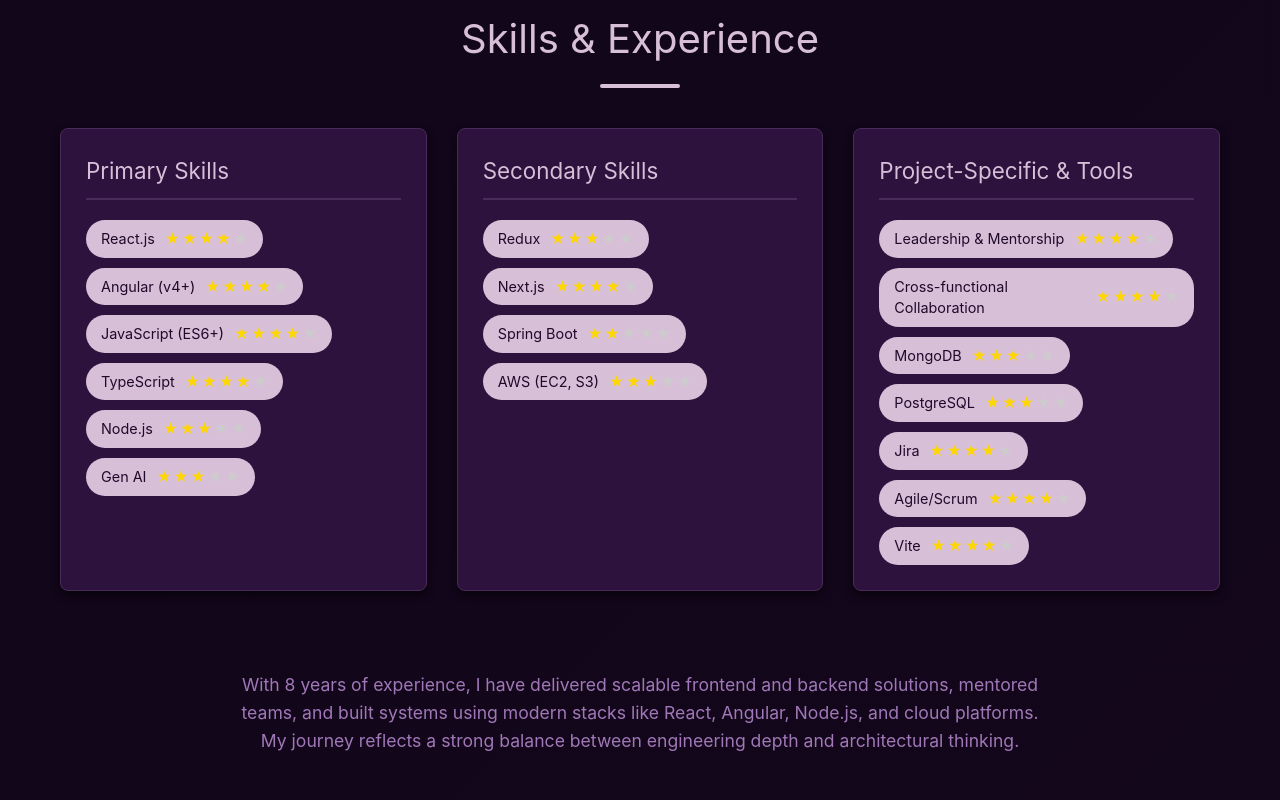
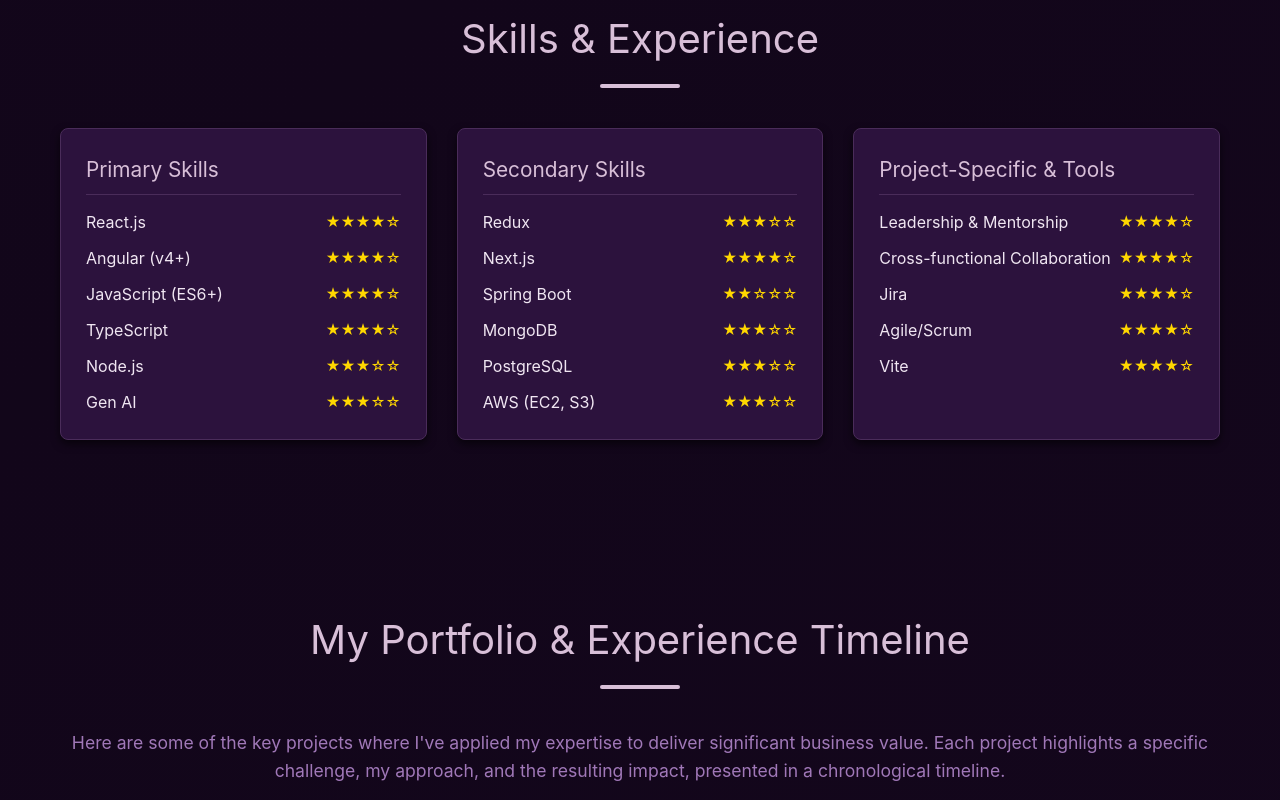
Before and after one commit to ajinkyabapat1/showoff, a React (Vite) app: page / in a window 1280 px wide. Shown: the part 1620-2420 px from the top of the page. Built offline with nearby package versions, Linux system fonts and the light colour scheme.

Commit message:
added skill section

```diff
--- a/src/components/Skills.css
+++ b/src/components/Skills.css
@@ -1,66 +1,55 @@
-/* src/pages/Skills.css */
 .skills-grid {
   display: grid;
-    grid-template-columns: repeat(auto-fit, minmax(280px, 1fr));
+  grid-template-columns: repeat(auto-fit, minmax(300px, 1fr));
   gap: 30px;
-    margin-top: 30px;
+  margin-top: 40px;
+}
+
+.skill-category {
+  background-color: var(--card-background);
+  border: 1px solid var(--border-color);
+  border-radius: var(--border-radius);
+  padding: 25px;
+  box-shadow: 0 4px 8px var(--shadow-color);
+  transition: all var(--transition-speed);
+  max-height: none;
+  overflow: hidden;
 }
 
 .skill-category h3 {
   color: var(--primary-color);
-    margin-bottom: 20px;
-    font-size: 1.4em;
-    border-bottom: 2px solid var(--border-color);
-    padding-bottom: 10px;
+  font-size: 1.3em;
+  margin-bottom: 15px;
+  border-bottom: 1px solid var(--border-color);
+  padding-bottom: 8px;
 }
 
 .skill-list {
   list-style: none;
   padding: 0;
+  margin: 0;
   display: flex;
-    flex-wrap: wrap;
-    gap: 10px;
+  flex-direction: column;
+  gap: 12px;
 }
 
 .skill-item {
-    background-color: var(--border-color); /* Lighter background for tags */
+  font-size: 1em;
   color: var(--text-color);
-    padding: 8px 15px;
-    border-radius: 20px;
-    font-size: 0.9em;
-    transition: background-color var(--transition-speed), transform 0.2s ease-out;
-    display: flex; /* For icon alignment */
+  display: flex;
+  justify-content: space-between;
   align-items: center;
-    gap: 8px; /* Space between icon and text */
 }
 
-.dark-mode .skill-item {
-    background-color: var(--primary-color-dark); /* Different background in dark mode */
-    color: var(--background-color-dark);
+.stars {
+  color: gold;
+  font-size: 0.9em;
+  white-space: nowrap;
 }
 
-.skill-item:hover {
-    background-color: var(--primary-color);
-    color: white;
-    transform: translateY(-2px);
+/* Responsive */
+@media (max-width: 768px) {
+  .skills-grid {
+    grid-template-columns: 1fr;
   }
-
-.dark-mode .skill-item:hover {
-    background-color: var(--hover-color-dark);
 }
-
-/* Style for potential icons within skill-item */
-.skill-item i {
-    font-size: 1em; /* Adjust icon size */
-    color: inherit; /* Inherit color from parent */
-}
-
-.experience-summary {
-    text-align: center;
-    margin-top: 50px;
-    font-size: 1.1em;
-    color: var(--secondary-color);
-    max-width: 800px;
-    margin-left: auto;
-    margin-right: auto;
-}
--- a/src/components/Skills.jsx
+++ b/src/components/Skills.jsx
@@ -1,6 +1,5 @@
 import React from "react";
 import { motion } from "framer-motion";
-import "./Section.css";
 import "./Skills.css";
 
 const skillsData = {
@@ -16,13 +15,13 @@
     { name: "Redux", level: 3 },
     { name: "Next.js", level: 4 },
     { name: "Spring Boot", level: 2 },
+    { name: "MongoDB", level: 3 },
+    { name: "PostgreSQL", level: 3 },
     { name: "AWS (EC2, S3)", level: 3 },
   ],
   "Project-Specific & Tools": [
     { name: "Leadership & Mentorship", level: 4 },
     { name: "Cross-functional Collaboration", level: 4 },
-    { name: "MongoDB", level: 3 },
-    { name: "PostgreSQL", level: 3 },
     { name: "Jira", level: 4 },
     { name: "Agile/Scrum", level: 4 },
     { name: "Vite", level: 4 },
@@ -30,13 +29,13 @@
 };
 
 const skillItemVariants = {
-  hidden: { opacity: 0, y: 20 },
+  hidden: { opacity: 1, y: 20 },
   visible: { opacity: 1, y: 0 },
 };
 
 const Skills = () => {
   const sectionVariants = {
-    hidden: { opacity: 0, y: 50 },
+    hidden: { opacity: 1, y: 50 },
     visible: {
       opacity: 1,
       y: 0,
@@ -44,28 +43,16 @@
     },
   };
 
-  const renderStars = (level) => {
-    return [...Array(5)].map((_, i) => (
-      <span
-        key={i}
-        style={{
-          color: i < level ? "gold" : "#ccc",
-          marginLeft: "2px",
-        }}
-      >
-        ★
-      </span>
-    ));
-  };
+  const getStars = (level) => "★".repeat(level) + "☆".repeat(5 - level);
 
   return (
     <motion.section
       id="skills"
       className="section"
       variants={sectionVariants}
-      initial="hidden"
-      whileInView="visible"
-      viewport={{ once: true, amount: 0.3 }}
+      // initial="hidden"
+      // whileInView="visible"
+      // viewport={{ once: true, amount: 0.3 }}
     >
       <h2>Skills & Experience</h2>
       <div className="skills-grid">
@@ -87,21 +74,13 @@
                   variants={skillItemVariants}
                 >
                   <span>{skill.name}</span>
-                  <span style={{ marginLeft: "auto" }}>
-                    {renderStars(skill.level)}
-                  </span>
+                  <span className="stars">{getStars(skill.level)}</span>
                 </motion.li>
               ))}
             </ul>
           </motion.div>
         ))}
       </div>
-      <p className="experience-summary">
-        With 8 years of experience, I have delivered scalable frontend and
-        backend solutions, mentored teams, and built systems using modern stacks
-        like React, Angular, Node.js, and cloud platforms. My journey reflects a
-        strong balance between engineering depth and architectural thinking.
-      </p>
     </motion.section>
   );
 };
```
Lines whose indentation alone changed are shown as unchanged.
